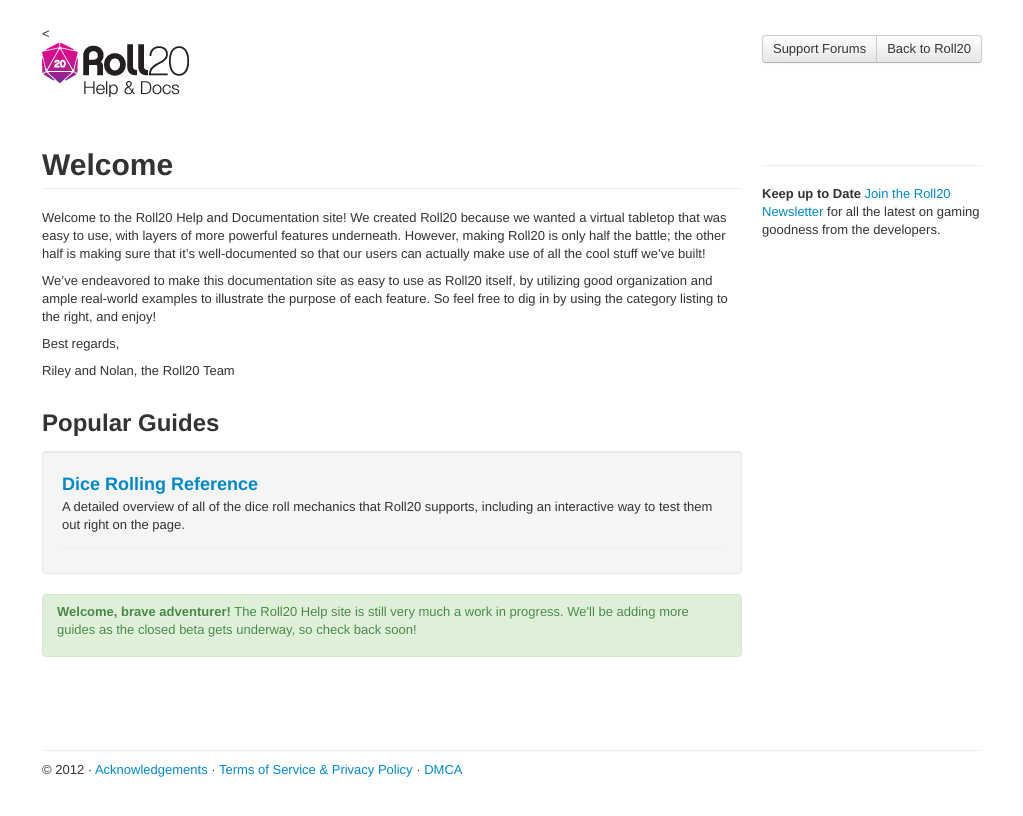
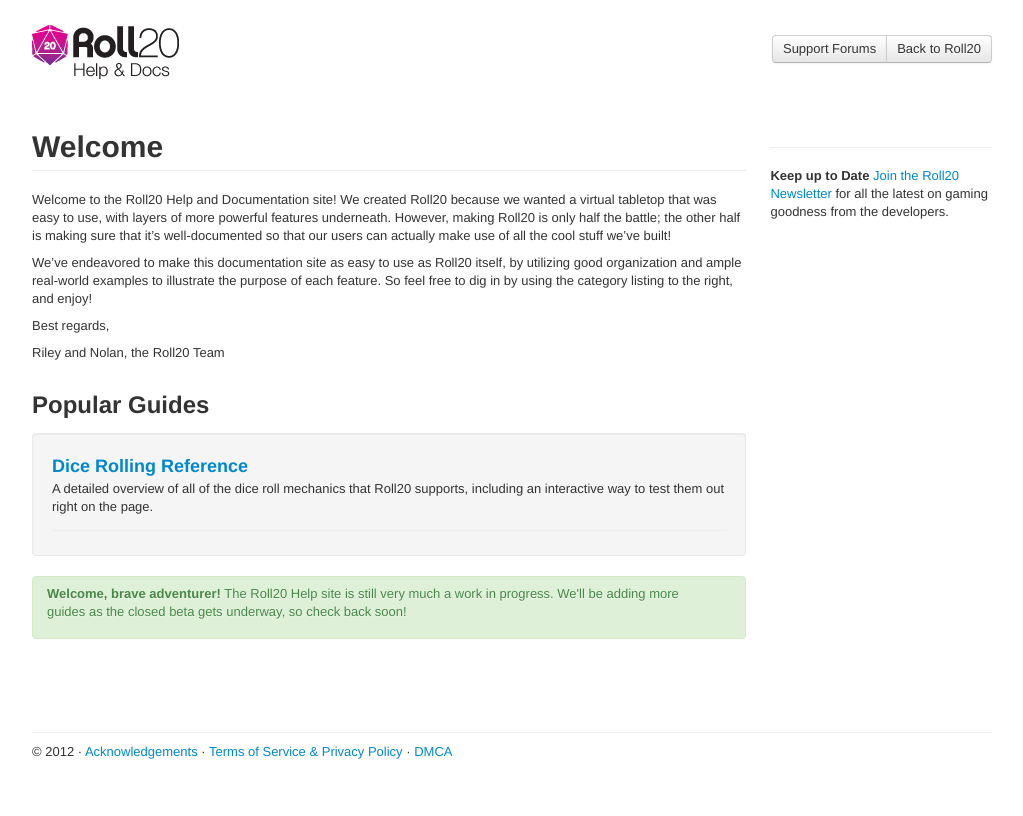
Before and after one commit to Roll20/help.roll20.net, a Jekyll site: the page built from index.markdown, in a window 1280 px wide. Shown: the top 816 px of the page, without its empty margins (128-1151 px from the left). Built offline with Jekyll 4.4.1, drawn with Linux system fonts in a browser that asks for light colours; nearby versions of some CDN libraries; comment, search, counter and statistics services are not loaded.

Commit message:
new code

```diff
--- a/_layouts/default.html
+++ b/_layouts/default.html
@@ -13,6 +13,7 @@ sidebar_cats:
     <meta http-equiv="Content-Type" content="text/html; charset=utf-8"/>
     <title>{{ page.title }} | Roll20 Help</title>
     <link href="/twitterbootstrap/css/bootstrap.min.css" rel="stylesheet" type="text/css">
+    <link href="/twitterbootstrap/css/bootstrap-responsive.min.css" rel="stylesheet" type="text/css">
     <link href="/css/pygments.css" media="screen" rel="stylesheet" type="text/css">
     <link rel="stylesheet" href="/css/roll20help.css" type="text/css" media="all">
     <script src="//ajax.googleapis.com/ajax/libs/jquery/1.7.1/jquery.min.js" type="text/javascript"></script>
@@ -25,19 +26,19 @@ sidebar_cats:
 
   <body>
 
-    <div class="container">
+    <div class="container-fluid">
 
-      <div class="row">
+      <div class="row-fluid">
 
         <div class='span12'>
 
           <div class="header">
 
-            <<div class="sidelinks">
+            <div class="sidelinks">
 
               <div class="btn-group">
                 <a class="btn" href="http://community.roll20.net/index.php?p=/entry/jsconnect&client_id=54386393&Target=/categories/help-support">Support Forums</a>
-                <a class="btn" href="http://app.roll20.net/">Back to Roll20</a>
+                <a id="backbutton" class="btn" href="http://app.roll20.net/">Back to Roll20</a>
               </div>
 
             </div>
@@ -52,7 +53,7 @@ sidebar_cats:
 
       </div>
 
-      <div class="row">
+      <div class="row-fluid">
         <div class="span9">
 
           <h1 class="pagetitle">{{page.title}}</h1>
--- a/css/roll20help.css
+++ b/css/roll20help.css
@@ -120,3 +120,9 @@ footer {
 	padding: 0px 0px 5px 0px;
 	border-bottom: 1px solid #EEE;
 }
+
+.container-fluid {
+	max-width: 960px;
+	margin-left: auto;
+	margin-right: auto;
+}
```
Also changed, not shown: other parts of _layouts/default.html (+8 -0 lines).
